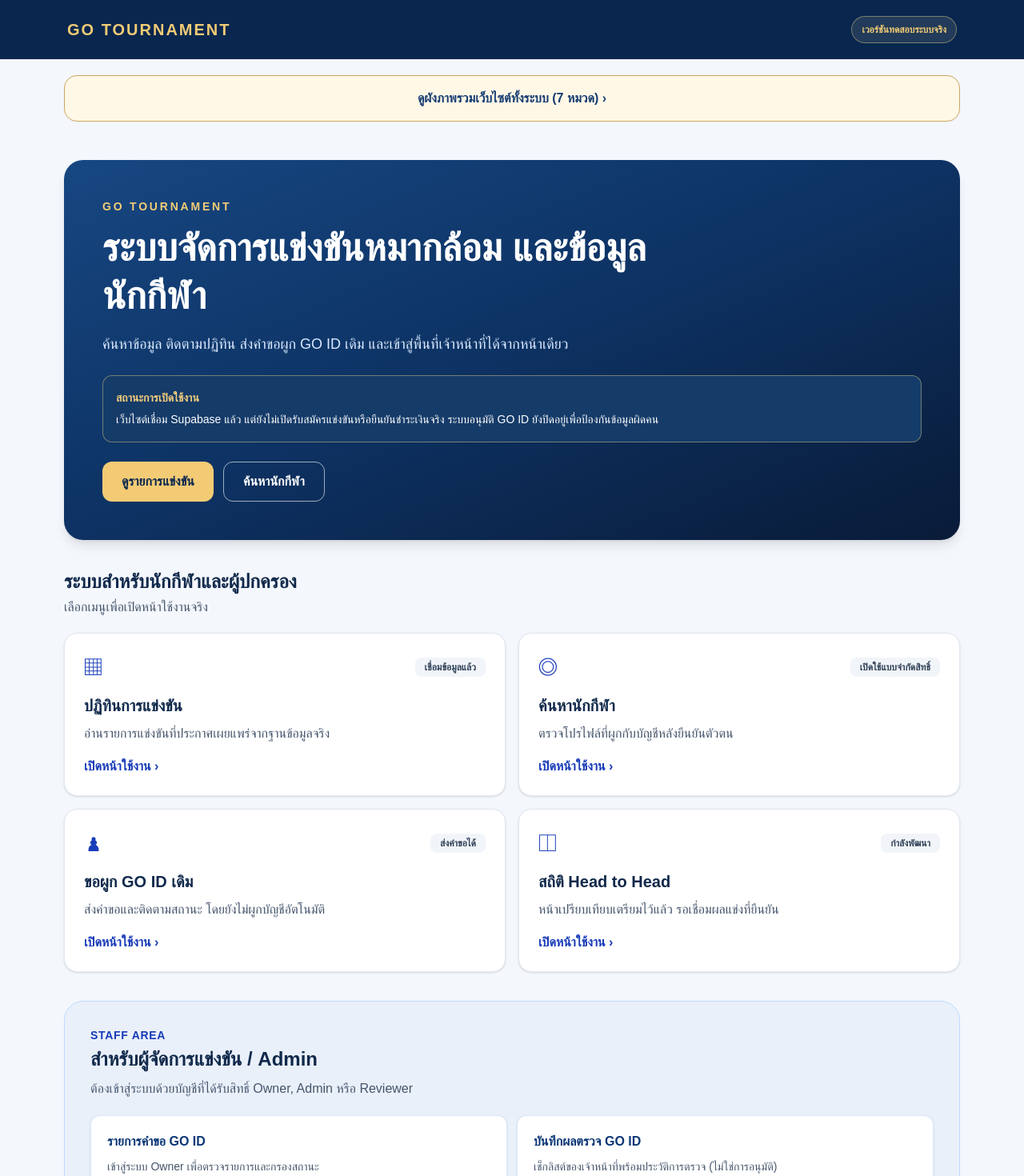
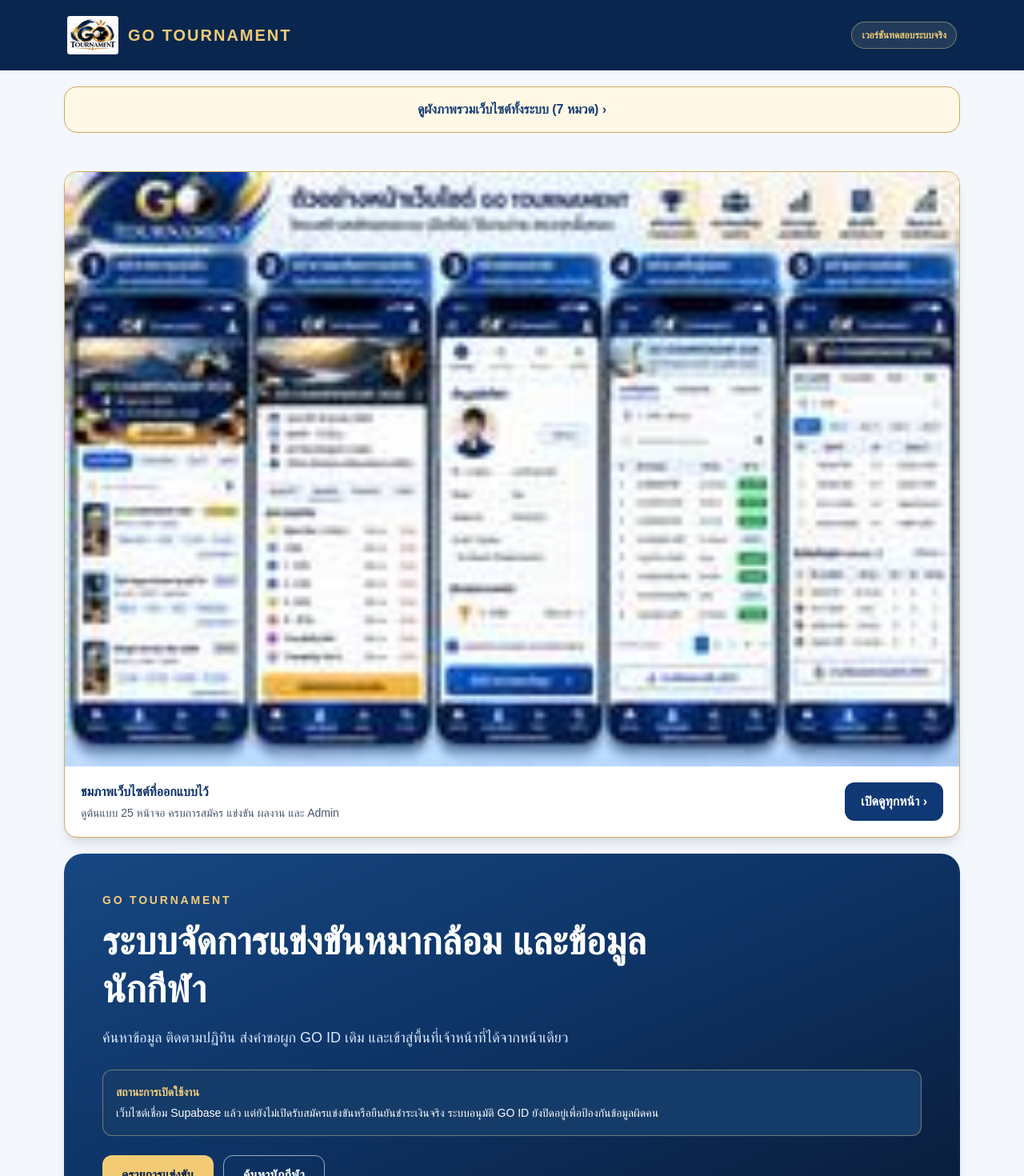
Before and after one commit to sawitree2168-sys/go-competition, a Next.js app: page / in a window 1280 px wide. Shown: the top 1470 px of the page at 80% size. Built offline with nearby package versions, Linux system fonts and the light colour scheme.

Commit message:
feat: display GO TOURNAMENT original logo and visual overview on homepage

```diff
--- a/app/page.tsx
+++ b/app/page.tsx
@@ -14,12 +14,19 @@ export default function Home(){
  return <main className="min-h-screen bg-[#f4f7fc] text-[#10294b]">
    <header className="bg-[#09264e] text-white">
     <div className="mx-auto flex max-w-6xl flex-wrap items-center justify-between gap-3 px-5 py-5">
-     <Link href="/" className="font-black tracking-widest text-[#f1cb75] sm:text-xl">GO TOURNAMENT</Link>
+     <Link href="/" className="flex items-center gap-3 font-black tracking-widest text-[#f1cb75] sm:text-xl"><img src="/visual/logo.jpg" alt="GO TOURNAMENT" className="h-12 w-16 rounded bg-white object-contain"/>GO TOURNAMENT</Link>
      <span className="rounded-full border border-amber-200/40 bg-amber-100/10 px-3 py-2 text-xs font-semibold text-[#f1cb75]">เวอร์ชันทดสอบระบบจริง</span>
     </div>
    </header>
    <div className="mx-auto max-w-6xl px-4 pt-5"><Link href="/visual-overview" className="flex min-h-14 items-center justify-center rounded-2xl border border-[#c9a661] bg-[#fff8e7] px-5 py-4 text-center font-extrabold text-[#163c71]">ดูผังภาพรวมเว็บไซต์ทั้งระบบ (7 หมวด) ›</Link></div>
    <section className="mx-auto max-w-6xl px-4 pt-7 sm:pt-12">
+    <div className="mb-5 overflow-hidden rounded-2xl border border-[#d2ad62] bg-white shadow-lg">
+     <img src="/visual/overview.jpg" alt="ภาพรวมเว็บไซต์ GO TOURNAMENT ที่ออกแบบไว้" className="h-auto w-full object-contain"/>
+     <div className="flex flex-wrap items-center justify-between gap-3 p-4 sm:p-5">
+      <div><h2 className="font-extrabold text-[#0c3166]">ชมภาพเว็บไซต์ที่ออกแบบไว้</h2><p className="mt-1 text-sm text-slate-600">ดูต้นแบบ 25 หน้าจอ ครบการสมัคร แข่งขัน ผลงาน และ Admin</p></div>
+      <Link href="/visual-overview" className="rounded-xl bg-[#0f3874] px-5 py-3 font-bold text-white">เปิดดูทุกหน้า ›</Link>
+     </div>
+    </div>
     <div className="rounded-3xl bg-gradient-to-br from-[#174782] via-[#0d3263] to-[#091b38] p-6 text-white shadow-lg sm:p-12">
      <p className="text-sm font-extrabold tracking-[0.2em] text-[#f4cc76]">GO TOURNAMENT</p>
      <h1 className="mt-3 max-w-3xl text-3xl font-black leading-tight sm:text-5xl">ระบบจัดการแข่งขันหมากล้อม และข้อมูลนักกีฬา</h1>
```
